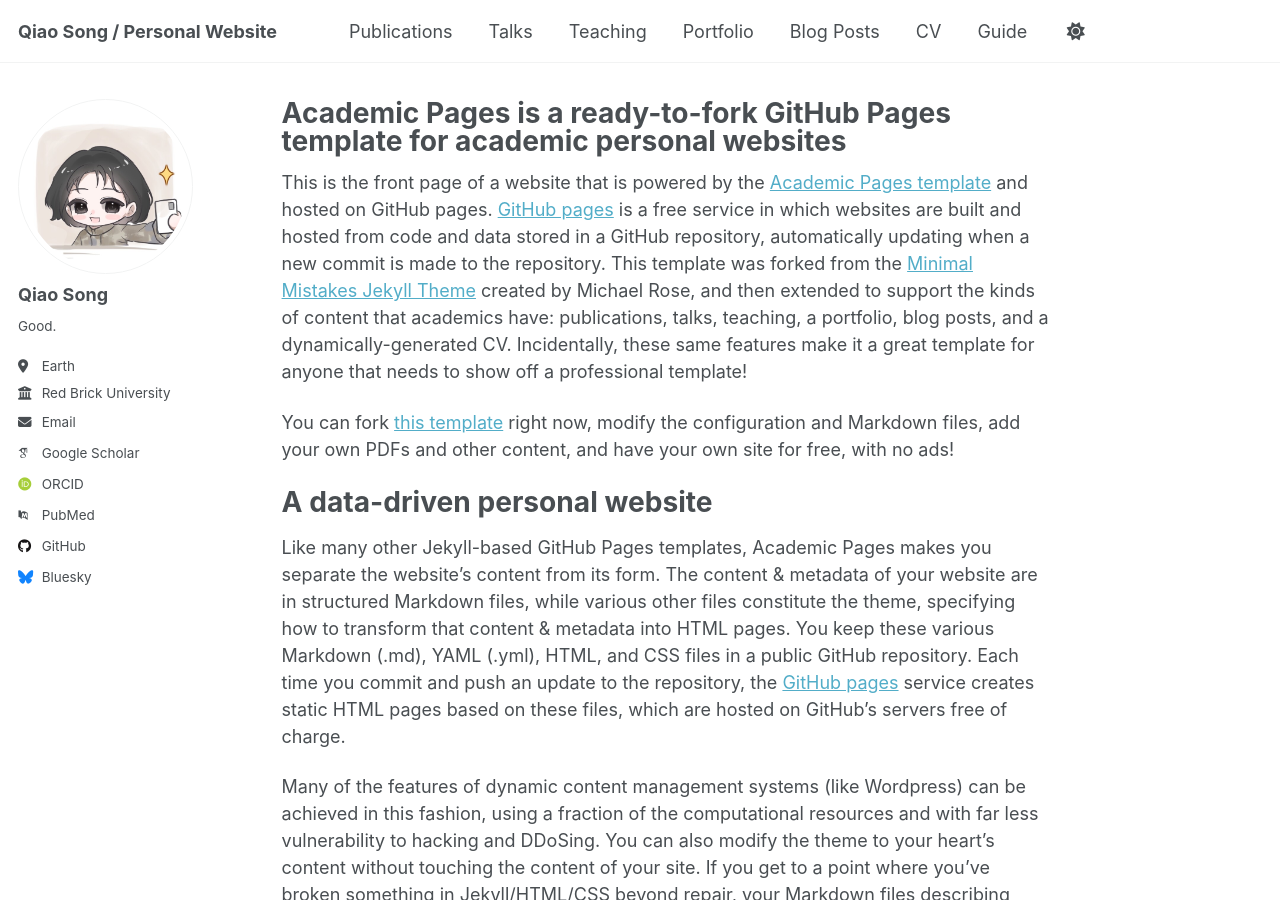
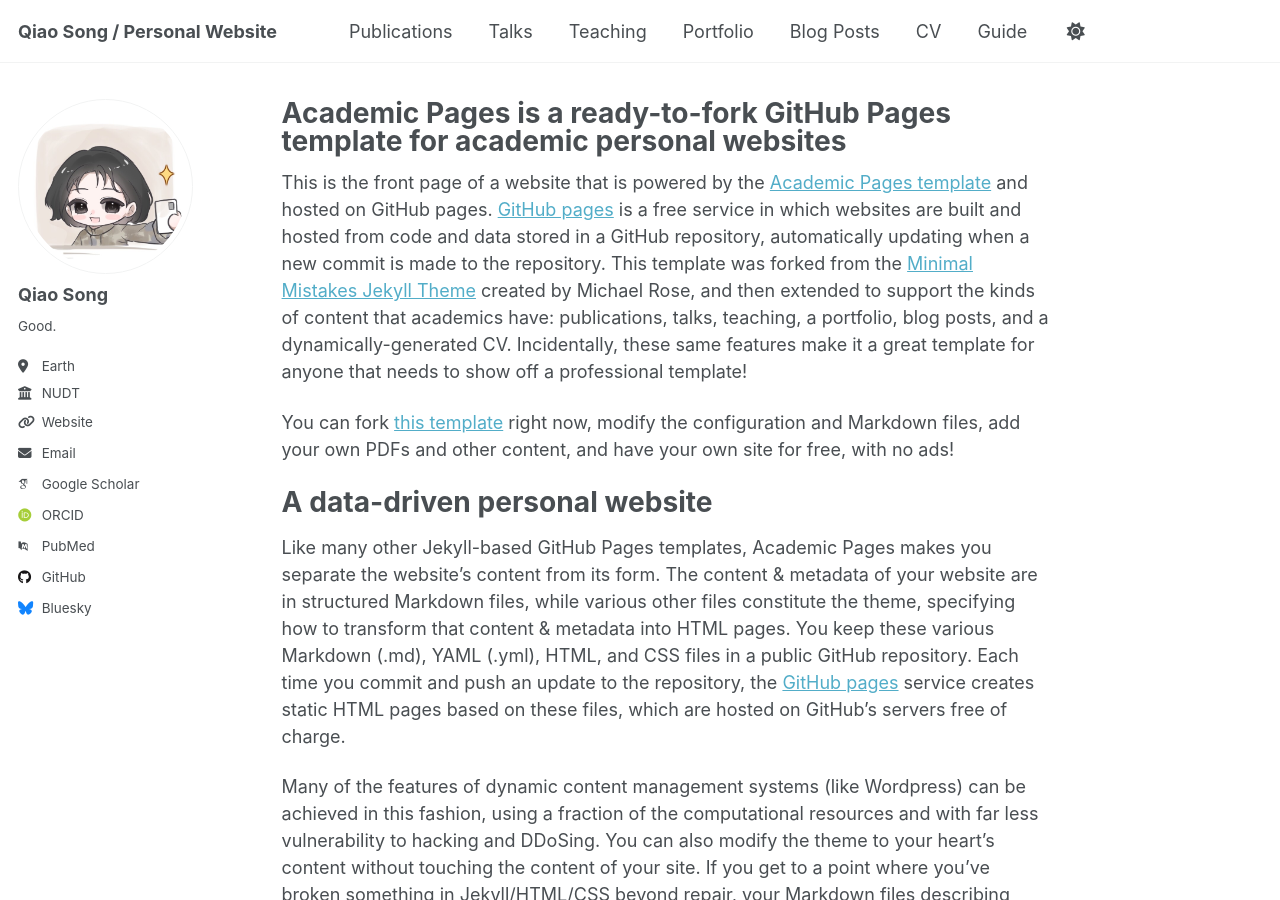
Before and after one commit to vvv-q/vvv-q.github.io1, a Jekyll site: the page built from _pages/about.md, in a window 1280 px wide and 900 px high. Built offline with Jekyll 4.4.1, drawn with Linux system fonts in a browser that asks for light colours; some web fonts are replaced; a script that is not in the unit is left out.

Commit message:
Update _config.yml

```diff
--- a/_config.yml
+++ b/_config.yml
@@ -27,8 +27,8 @@ author:
   pronouns         : # example: "she/her"
   bio              : "Good."
   location         : "Earth"
-  employer         : "Red Brick University"
-  uri              : # URL
+  employer         : "NUDT"
+  uri              : https://vvv-q.github.io/blog
   email            : "none@example.org"
 
   # Academic websites
```
